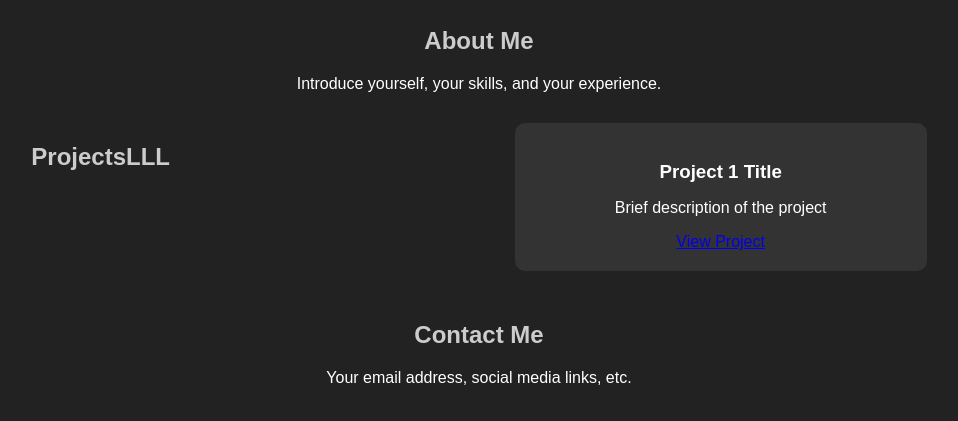
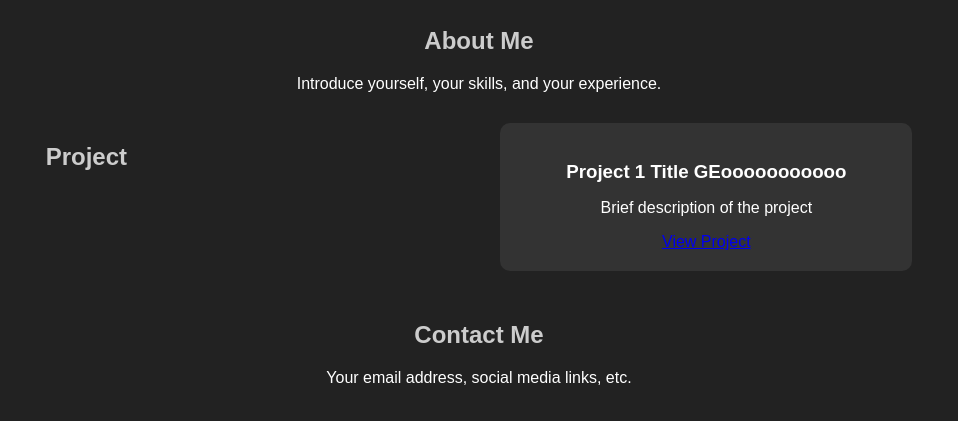
Before and after one commit to Dark3993Fury/MyPortfolio, a plain HTML site: page index.html in a window 1280 px wide. Shown: the part 169-590 px from the top of the page, without its empty margins (161-1119 px from the left). Drawn offline with Linux system fonts and the light colour scheme.

Commit message:
Update index.html

```diff
--- a/index.html
+++ b/index.html
@@ -24,9 +24,9 @@
     </section>
 
     <section id="projects">
-        <h2>ProjectsLLL</h2>
+        <h2>Project</h2>
         <div class="project">
-            <h3>Project 1 Title</h3>
+            <h3>Project 1 Title GEooooooooooo</h3>
             <p>Brief description of the project</p>
             <a href="project1-link">View Project</a>
         </div>
```
